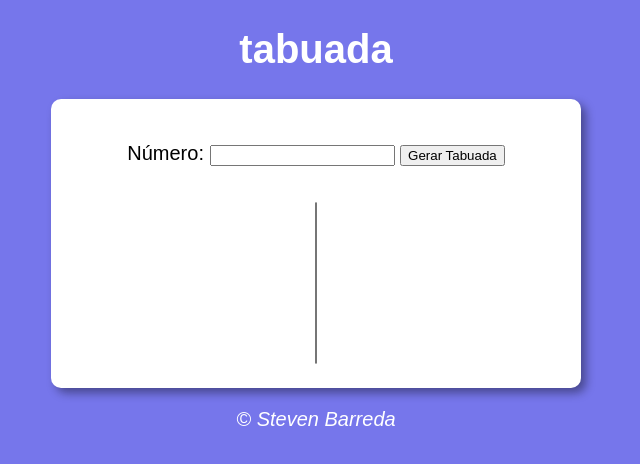
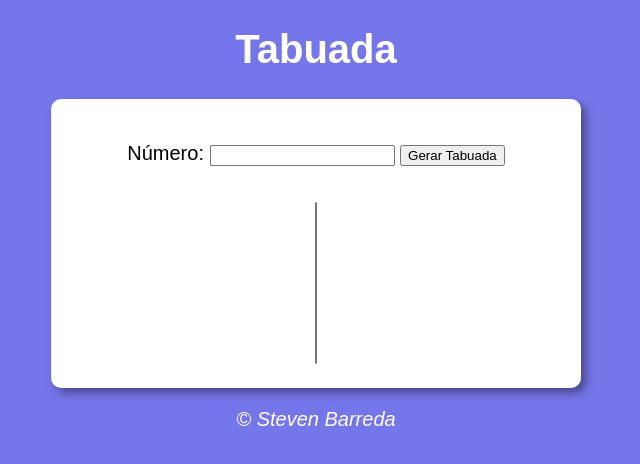
Before and after one commit to stmacoli/ex01, a plain HTML site: page index.html in a window 1280 px wide. Shown: the full height of the page, 324-964 px from the left. Drawn offline with Linux system fonts and the light colour scheme.

Commit message:
change tittle

```diff
--- a/index.html
+++ b/index.html
@@ -10,7 +10,7 @@
   </head>
   <body >
     <header>
-      <h1>tabuada</h1>
+      <h1>Tabuada</h1>
     </header>
 
     <section>
```
